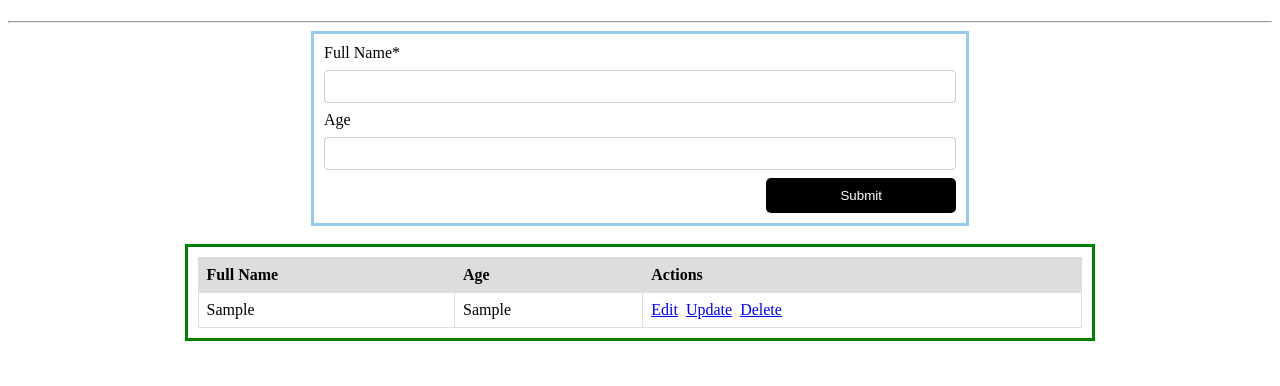
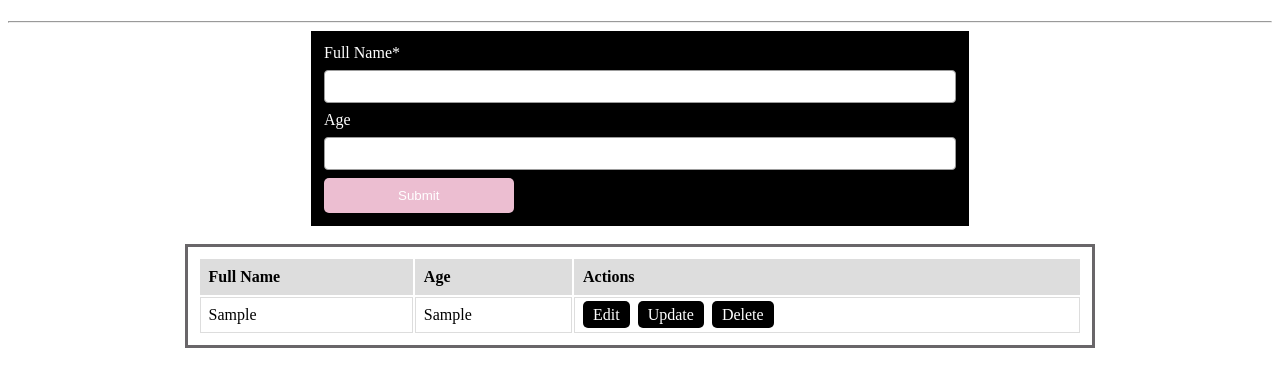
Before and after one commit to lorelierosario/act.4, a plain HTML site: page index.html in a window 1280 px wide. Both pictures are taken after typing "Sample", "Sample" into the empty fields and a click on the input "Submit". Drawn offline with Linux system fonts and the light colour scheme.

Commit message:
Add files via upload

```diff
--- a/style.css
+++ b/style.css
@@ -6,8 +6,10 @@
      width: 50%;
     margin: auto;
     width: 50%;
-     border: 3px solid rgb(150, 203, 233);
+     border: 3px solid rgb(0, 0, 0);
     padding: 10px;
+    background-color: #000000;
+    color: white;
 }
 
 .table {
@@ -18,7 +20,7 @@
     width: 50%;
     margin: auto;
     width: 70%;
-     border: 3px solid green;
+     border: 3px solid rgb(105, 102, 105);
     padding: 10px;
 }
 
@@ -27,7 +29,7 @@ body > table{
 }
 
 table{
-    border-collapse: collapse;
+    border-collapse: separate;
 }
 table.list{
     width:100%;
@@ -46,15 +48,15 @@ input[type=text], input[type=number] {
     width: 100%;
     padding: 8px 20px;
     margin: 8px 0;
-    display: inline-block;
-    border: 1px solid #ccc;
+    display: list-item;
+    border: 1px solid #9c9c9c;
     border-radius: 4px;
     box-sizing: border-box;
 }
 
 input[type=submit] {
     width: 30%;
-    background-color: black;
+    background-color: rgb(236, 190, 209);
     color: white;
     padding: 10px 18px;
      margin: 0px 0;
@@ -64,14 +66,19 @@ input[type=submit] {
 }
 
 form div.form-action-buttons{
-    text-align: right;
+    text-align: justify;
 }
 
 a{
+    width: 10%;
     cursor: pointer;
-    text-decoration: underline;
-    color: #0000ee;
+    text-decoration: none;
+    background-color: rgb(0, 0, 0);
+    color: #ffffff;
     margin-right: 4px;
+    padding: 5px 10px;
+   border: none;
+   border-radius: 5px;
 }
 
 label.validation-error{
```
